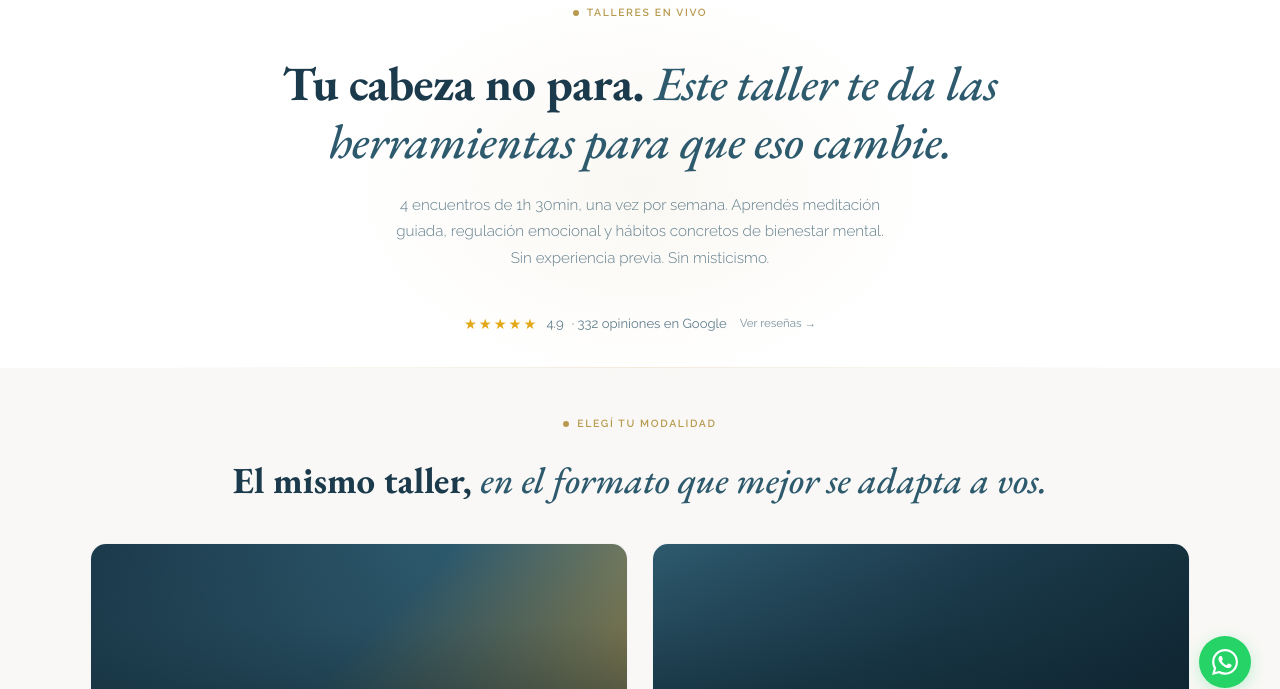
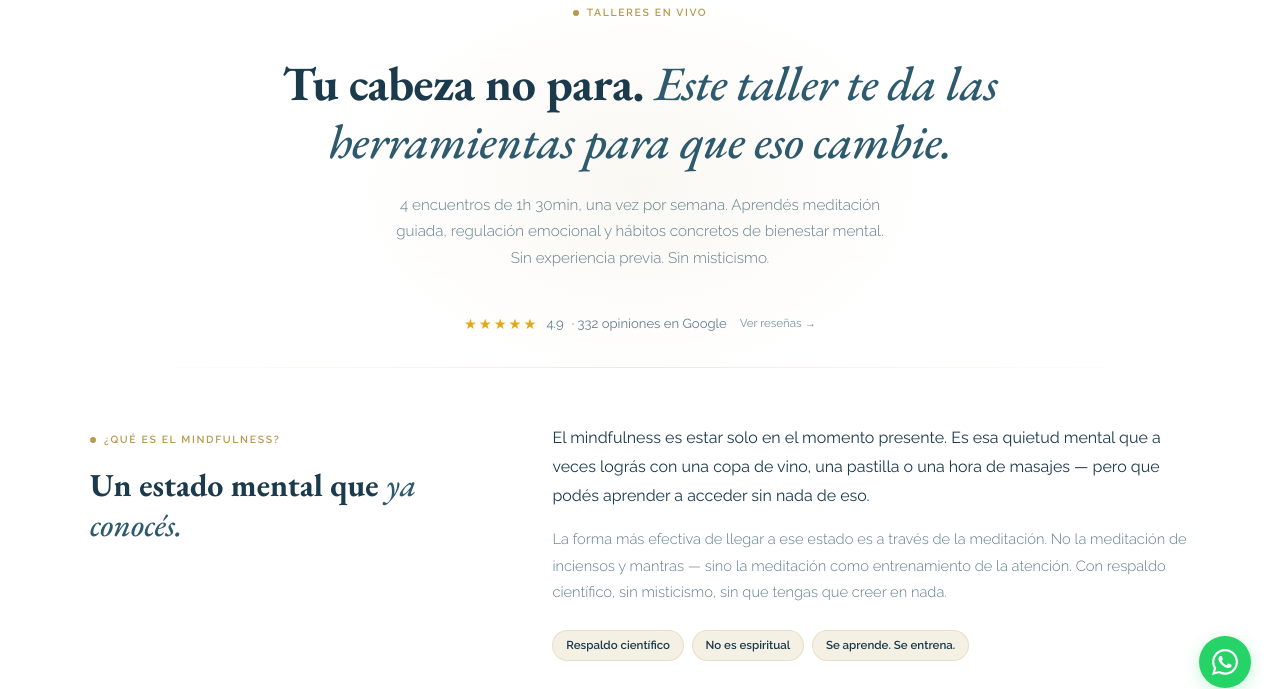
Before and after one commit to agusmilesi-collab/sentirmindfulness, a plain HTML site: page individuos.html in a window 1280 px wide. Shown: the part 83-772 px from the top of the page. Drawn offline with nearby package versions, Linux system fonts and the light colour scheme.

Commit message:
Add mindfulness explainer section to individuos; reduce ondemand hero spacing; add self-compassion course

```diff
--- a/individuos.html
+++ b/individuos.html
@@ -27,6 +27,69 @@
 /* ── HERO sin CTA wrap ── */
 .hero-inner .hero-cta-wrap { display: none; }
 .hero-inner .hero-scroll { display: none; }
+
+/* ── QUÉ ES MINDFULNESS ── */
+.que-es {
+  background: var(--white);
+  padding: 3.5rem 2rem;
+  border-bottom: 1px solid var(--border);
+}
+
+.que-es-inner {
+  max-width: var(--container);
+  margin: 0 auto;
+  display: grid;
+  grid-template-columns: 1fr 1.6fr;
+  gap: 4rem;
+  align-items: start;
+}
+
+.que-es-left .tag {
+  margin-bottom: 1rem;
+}
+
+.que-es-left .s-title {
+  font-size: clamp(1.6rem, 2.5vw, 2rem);
+  margin-bottom: 0;
+}
+
+.que-es-right p {
+  font-size: 0.92rem;
+  color: var(--text-sec);
+  line-height: 1.8;
+  font-weight: 300;
+  margin-bottom: 1rem;
+}
+
+.que-es-lead {
+  font-size: 1rem !important;
+  color: var(--navy) !important;
+  font-weight: 400 !important;
+}
+
+.que-es-pills {
+  display: flex;
+  gap: 0.5rem;
+  flex-wrap: wrap;
+  margin-top: 1.5rem;
+}
+
+.que-es-pills span {
+  font-size: 0.72rem;
+  font-weight: 600;
+  color: var(--navy);
+  background: var(--gold-mid);
+  border: 1px solid var(--gold-border);
+  padding: 0.3rem 0.8rem;
+  border-radius: 100px;
+}
+
+@media (max-width: 768px) {
+  .que-es-inner {
+    grid-template-columns: 1fr;
+    gap: 1.5rem;
+  }
+}
 
 /* ── MODALIDADES ── */
 .modalidades {
@@ -235,6 +298,27 @@
     <div class="hero-stars">
       <span class="stars" aria-label="5 estrellas">★★★★★</span> 4.9 <span>· 332 opiniones en Google</span>
       <a href="https://maps.app.goo.gl/qJJhfeeEmwjCupB26" target="_blank" rel="noopener noreferrer">Ver reseñas →</a>
+    </div>
+  </div>
+</section>
+
+<!-- ========== QUÉ ES MINDFULNESS ========== -->
+<section class="que-es">
+  <div class="container">
+    <div class="que-es-inner">
+      <div class="que-es-left reveal">
+        <div class="tag">¿Qué es el mindfulness?</div>
+        <h2 class="s-title">Un estado mental que <em>ya conocés.</em></h2>
+      </div>
+      <div class="que-es-right reveal d1">
+        <p class="que-es-lead">El mindfulness es estar solo en el momento presente. Es esa quietud mental que a veces lográs con una copa de vino, una pastilla o una hora de masajes — pero que podés aprender a acceder sin nada de eso.</p>
+        <p>La forma más efectiva de llegar a ese estado es a través de la meditación. No la meditación de inciensos y mantras — sino la meditación como entrenamiento de la atención. Con respaldo científico, sin misticismo, sin que tengas que creer en nada.</p>
+        <div class="que-es-pills">
+          <span>Respaldo científico</span>
+          <span>No es espiritual</span>
+          <span>Se aprende. Se entrena.</span>
+        </div>
+      </div>
     </div>
   </div>
 </section>
```
Also changed, not shown: ondemand.html (+27 -4 lines).
